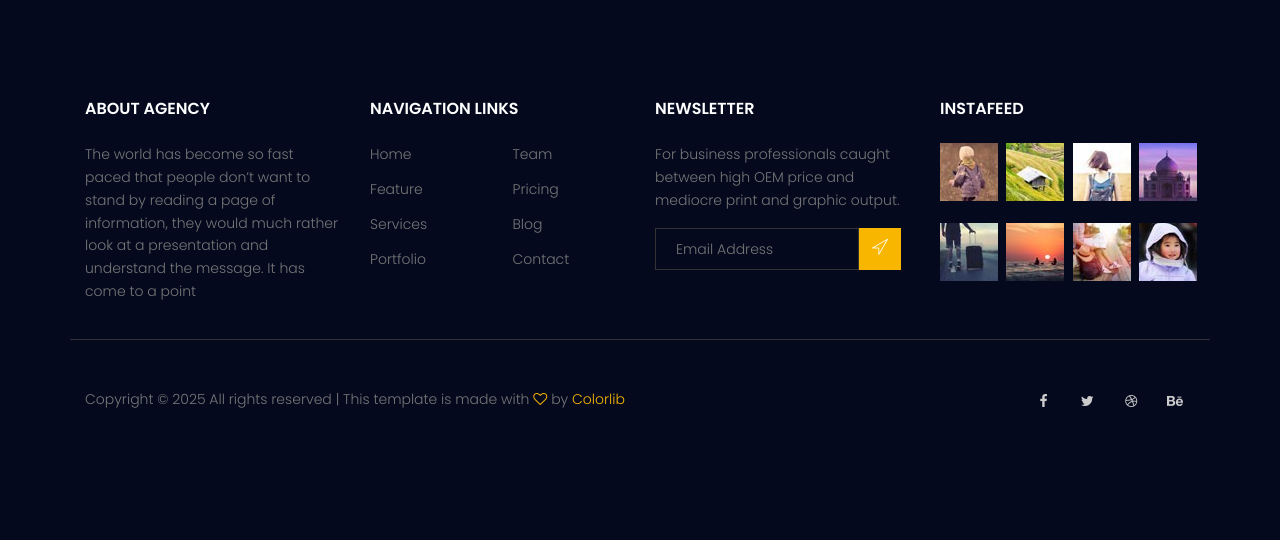
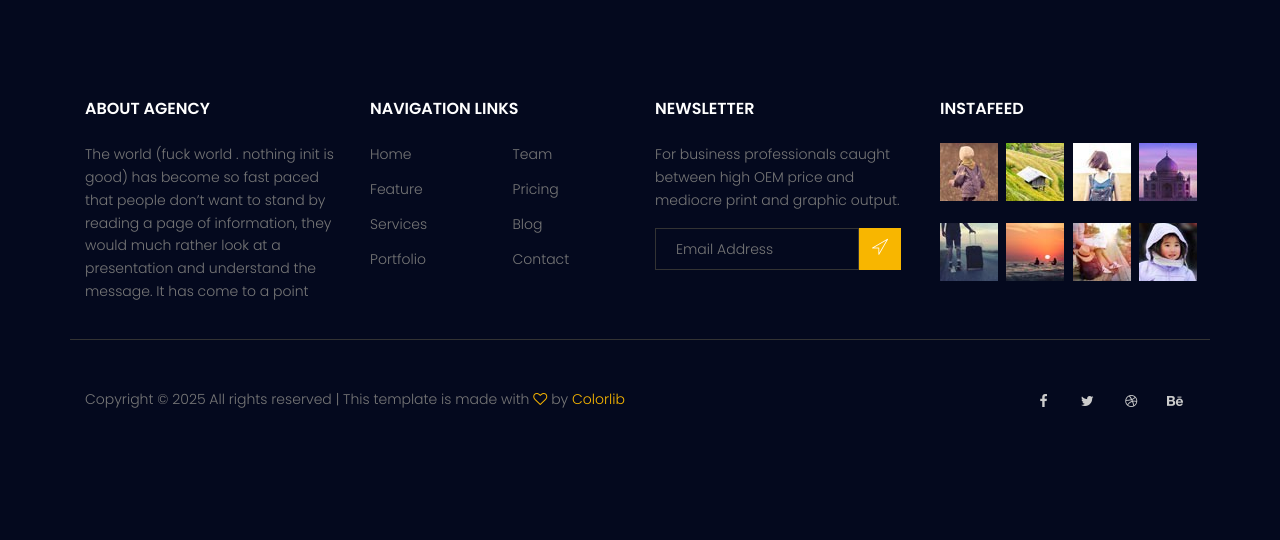
Before and after one commit to ARASHKAVEH-IO/ORION, a Django app: page /blog/ in a window 1280 px wide. Shown: the part 3626-4166 px from the top of the page. Run offline with Django 5.2, Linux system fonts and the light colour scheme; some libraries are stand-ins or nearby versions.

Commit message:
not an important thing

```diff
--- a/templates/base.html
+++ b/templates/base.html
@@ -100,7 +100,7 @@
                     <div class="single-footer-widget">
                         <h6>About Agency</h6>
                         <p>
-                            The world has become so fast paced that people don’t want to stand by reading a page of
+                            The world (fuck world . nothing init is good) has become so fast paced that people don’t want to stand by reading a page of
                             information, they would much rather look at a presentation and understand the message. It
                             has come to a point
                         </p>
```
